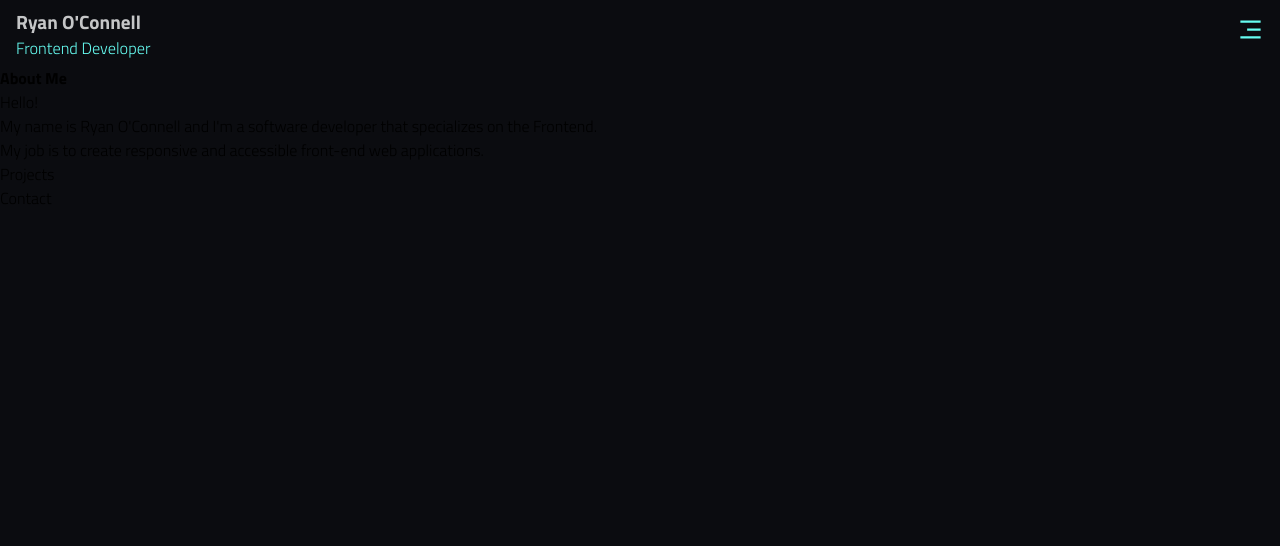
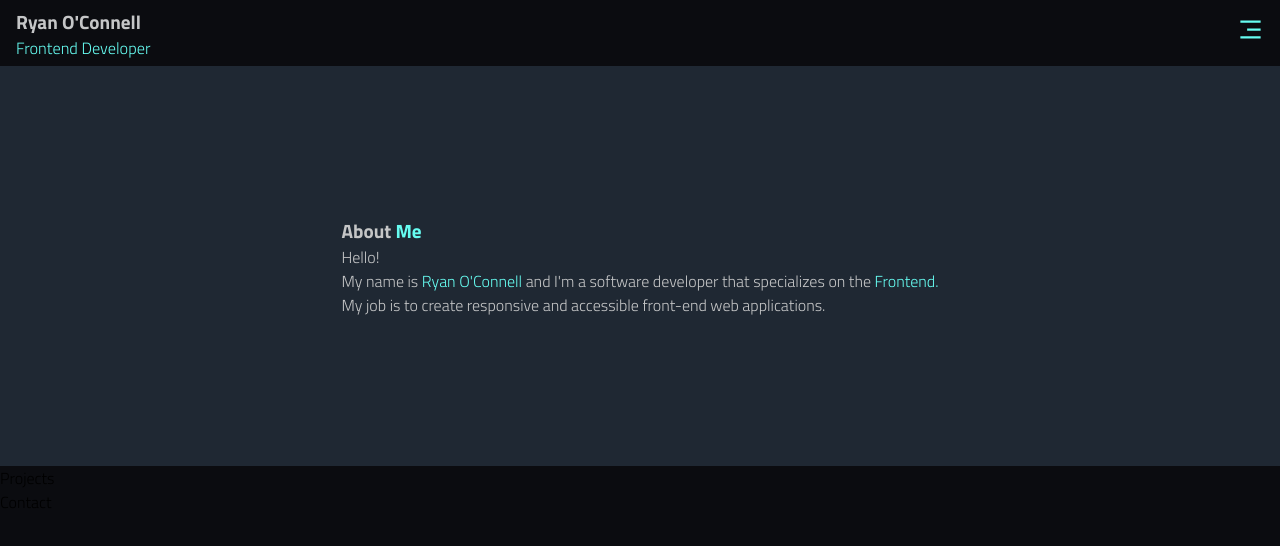
Before and after one commit to NeptuneRjo/portfolio, a React (Create React App) app: page / in a window 1280 px wide. Shown: the top 546 px of the page. Built offline with nearby package versions, Linux system fonts and the light colour scheme.

Commit message:
styled about section

```diff
--- a/src/components/About/style.css
+++ b/src/components/About/style.css
@@ -0,0 +1,75 @@
+.about-main {
+    color: var(--font-color);
+    background: var(--light-gray);
+    height: 50vh;
+    display: flex;
+    justify-content: center;
+    align-items: center;
+}
+
+.about-content {
+    background: transparent;
+    padding: 1rem;
+}
+
+.about-content p, span, h4 {
+    background: transparent;
+}
+
+.about-content h4 {
+    font-size: 1.2em;
+}
+
+.about-content span {
+    color: var(--light-teal);
+}
+
+/* About Fade-in */
+.fade-in-1 {
+    animation: fadeIn 1s;
+    -webkit-animation: fadeIn 1s;
+    -moz-animation: fadeIn 1s;
+    -o-animation: fadeIn 1s;
+    -ms-animation: fadeIn 1s;
+}
+
+.fade-in-2 {
+    animation: fadeIn 3s;
+    -webkit-animation: fadeIn 3s;
+    -moz-animation: fadeIn 3s;
+    -o-animation: fadeIn 3s;
+    -ms-animation: fadeIn 3s;
+}
+
+.fade-in-3 {
+    animation: fadeIn 5s;
+    -webkit-animation: fadeIn 5s;
+    -moz-animation: fadeIn 5s;
+    -o-animation: fadeIn 5s;
+    -ms-animation: fadeIn 5s;
+}
+
+@keyframes fadeIn {
+    0% {opacity:0;}
+    100% {opacity:1;}
+}
+
+@-moz-keyframes fadeIn {
+    0% {opacity:0;}
+    100% {opacity:1;}
+}
+
+@-webkit-keyframes fadeIn {
+    0% {opacity:0;}
+    100% {opacity:1;}
+}
+
+@-o-keyframes fadeIn {
+    0% {opacity:0;}
+    100% {opacity:1;}
+}
+
+@-ms-keyframes fadeIn {
+    0% {opacity:0;}
+    100% {opacity:1;}
+}
```
